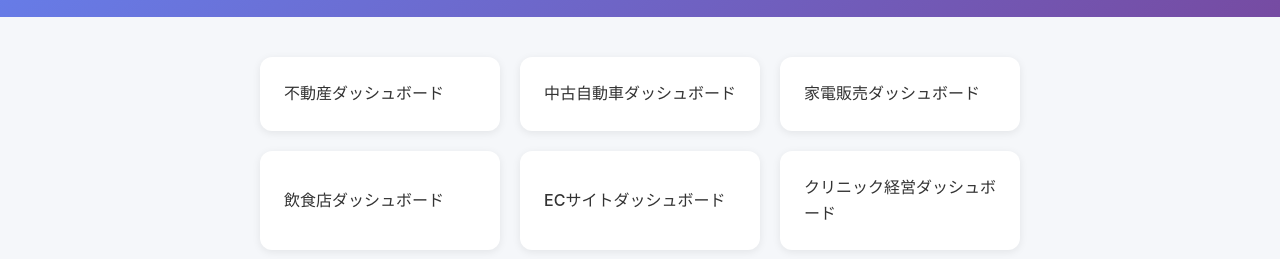
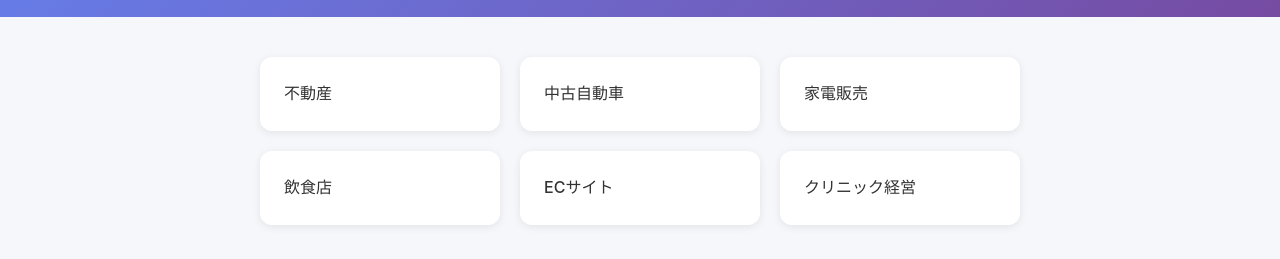
Before and after one commit to wasabina67/data-dashboard-example, a website: page docs/index.html in a window 1280 px wide. Shown: the part 61-320 px from the top of the page. Drawn offline with Linux system fonts and the light colour scheme.

Commit message:
Update labels in index.html for clarity

```diff
--- a/docs/index.html
+++ b/docs/index.html
@@ -59,22 +59,22 @@
   <main class="container">
     <div class="link-grid">
       <a href="1/index.html" class="link-card">
-        <div class="label">不動産ダッシュボード</div>
+        <div class="label">不動産</div>
       </a>
       <a href="2/index.html" class="link-card">
-        <div class="label">中古自動車ダッシュボード</div>
+        <div class="label">中古自動車</div>
       </a>
       <a href="3/index.html" class="link-card">
-        <div class="label">家電販売ダッシュボード</div>
+        <div class="label">家電販売</div>
       </a>
       <a href="4/index.html" class="link-card">
-        <div class="label">飲食店ダッシュボード</div>
+        <div class="label">飲食店</div>
       </a>
       <a href="5/index.html" class="link-card">
-        <div class="label">ECサイトダッシュボード</div>
+        <div class="label">ECサイト</div>
       </a>
       <a href="6/index.html" class="link-card">
-        <div class="label">クリニック経営ダッシュボード</div>
+        <div class="label">クリニック経営</div>
       </a>
     </div>
   </main>
```
